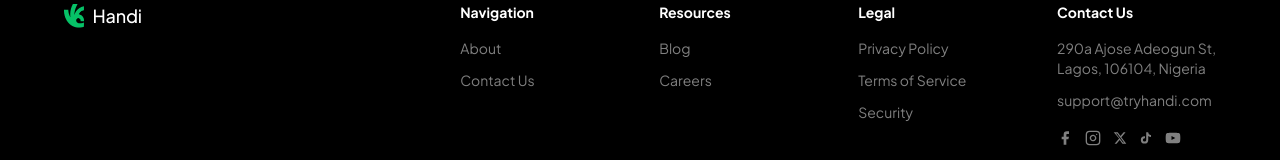
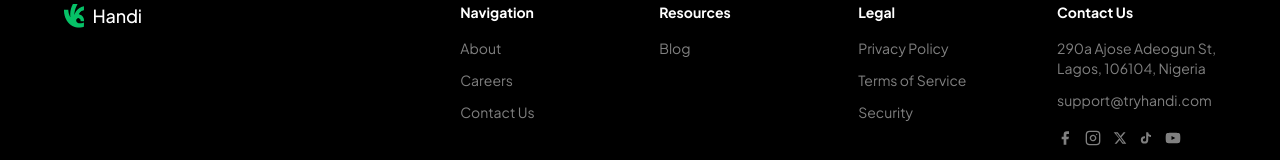
Before and after one commit to Azeez-Abiola/Handi-landing-page, a React (Vite) app: page /blog in a window 1280 px wide. Shown: the part 3394-3554 px from the top of the page. Built offline with nearby package versions, Linux system fonts and the light colour scheme; no server answers; a web font is replaced by a local one.

Commit message:
Footer: keep Careers under Navigation, remove from Resources

```diff
--- a/src/components/FooterLinks.jsx
+++ b/src/components/FooterLinks.jsx
@@ -5,6 +5,7 @@ const navColumns = [
     heading: 'Navigation',
     links: [
       { label: 'About', to: '/about' },
+      { label: 'Careers', to: '/careers' },
       { label: 'Contact Us', to: '/contact' },
     ],
   },
@@ -12,7 +13,6 @@ const navColumns = [
     heading: 'Resources',
     links: [
       { label: 'Blog', to: '/blog' },
-      { label: 'Careers', to: '/careers' },
     ],
   },
   {
```
